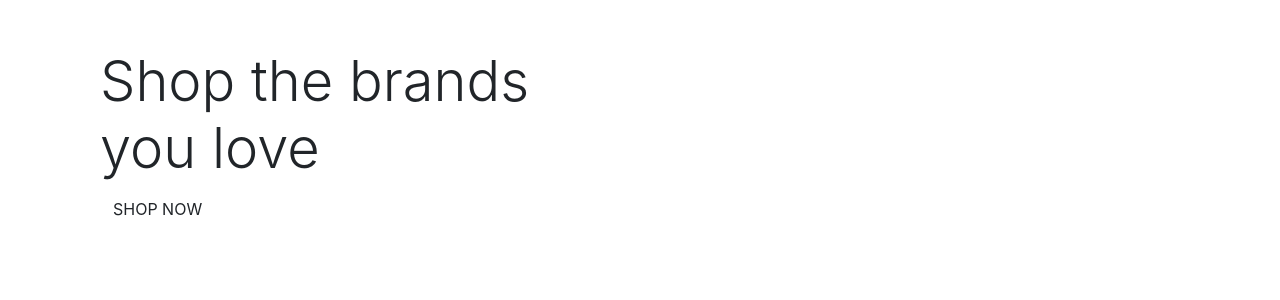
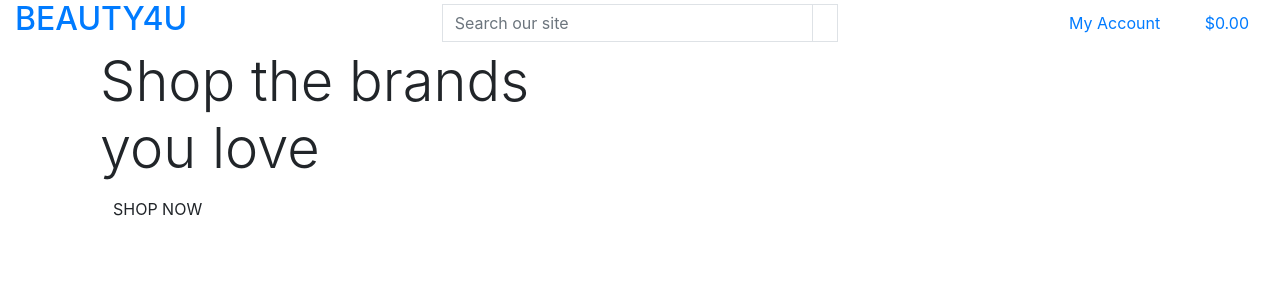
Before and after one commit to Code-Institute-Submissions/beauty4u, a Django app: page / in a window 1280 px wide. Shown: the top 300 px of the page. Run offline with Django 3.2, Linux system fonts and the light colour scheme; some libraries are stand-ins or nearby versions.

Commit message:
added main page header

```diff
--- a/templates/base.html
+++ b/templates/base.html
@@ -36,7 +36,76 @@ Organise in blocks to extend or replace as necessary
 
   </head>
   <body>
-      <header class="container-fluid fixed-top"></header>
+      <!--
+          Header included in all pages to include
+          1. Logo/Brand Name
+          2. Search Bar
+          3. Icons (Account/Cart)
+        -->
+      <header class="container-fluid fixed-top">
+        <div class="row">
+            <!--Brand Name-->
+            <div class="col-12 col-lg-4 my-auto py-1 py-lg-0 text-center text-lg-left">
+                <a href="{% url 'home' %}" class="my-auto"><h2>BEAUTY4U</h2></a>
+            </div>
+            <!--Search Bar-->
+            <div class="col-12 col-lg-4 my-auto py-1 py-lg-0 text-center">
+                <form method="GET" action="">
+                    <div class="input-group w-100">
+                        <input class="form-control border border-black rounded-0" type="text" name="q" placeholder="Search our site">
+                        <div class="input-group-append">
+                            <button class="form-control btn btn-black border border-black rounded-0" type="submit">
+                                <span class="icon">
+                                    <i class="fas fa-search"></i>
+                                </span>
+                            </button>
+                        </div>
+                    </div>
+                </form>
+            </div>
+            <!--Icons-->
+            <div class="col-12 col-lg-4 my-auto py-1 py-lg-0 text-center">
+                <ul class="list-inline list-unstyled text-center text-lg-right my-0">
+                    <li class="list-inline-item dropdown">
+                        <a class="text-black nav-link" href="#" id="user-options" data-toggle="dropdown" aria-haspopup="true" aria-expanded="false">
+                            <div class="text-center">
+                                <div><i class="fas fa-user fa-lg"></i></div>
+                                <p class="my-0">My Account</p>
+                            </div>
+                        </a>
+                        <div class="dropdown-menu border-0" aria-labelledby="user-options">
+                            {% if request.user.is_authenticated %}
+                                {% if request.user.is_superuser %}
+                                    <a href="" class="dropdown-item">Product Management</a>
+                                {% endif %}
+                                <a href="" class="dropdown-item">My Profile</a>
+                                <a href="{% url 'account_logout' %}" class="dropdown-item">Logout</a>
+                            {% else %}
+                                <a href="{% url 'account_signup' %}" class="dropdown-item">Register</a>
+                                <a href="{% url 'account_login' %}" class="dropdown-item">Login</a>
+                            {% endif %}
+                        </div>
+                    </li>
+                    <li class="list-inline-item">
+                        <a class="{% if grand_total %}text-info font-weight-bold{% else %}text-black{% endif %} nav-link" href="">
+                            <div class="text-center">
+                                <div><i class="fas fa-shopping-bag fa-lg"></i></div>
+                                <p class="my-0">
+                                    {% if grand_total %}
+                                        ${{ grand_total|floatformat:2 }}
+                                    {% else %}
+                                        $0.00
+                                    {% endif %}
+                                </p>
+                            </div>
+                        </a>
+                    </li>
+                </ul>
+            </div>
+
+            </div>
+        </div>
+      </header>
 
       <!--Display Django Messages-->
       {% if messages %}
```
